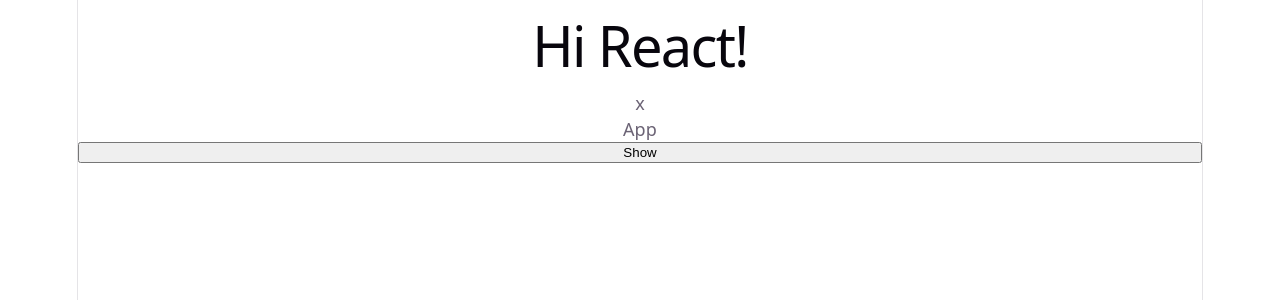
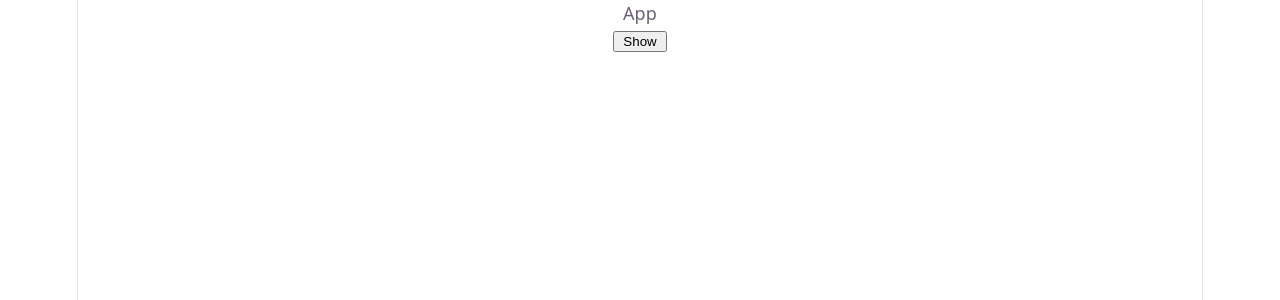
Before and after one commit to AleksandarStanisic021/react-three, a React (Vite) app: page / in a window 1280 px wide. Shown: the top 300 px of the page. Built offline with nearby package versions, Linux system fonts and the light colour scheme.

Commit message:
Refactor App component structure and remove unnecessary elements in main rendering

```diff
--- a/src/comps/App.jsx
+++ b/src/comps/App.jsx
@@ -4,11 +4,13 @@ const App = () => {
   const [show, setShow] = useState(false);
 
   return (
-    <>
+    <div>
       <p>App</p>
-      <button onClick={() => setShow(!show)}>Show</button>
-      {show && <p style={{ color: "red" }}>Show me baby</p>}
-    </>
+      <button style={{ width: "3rem" }} onClick={() => setShow(!show)}>
+        Show
+      </button>
+      {show && <p style={{ color: "red" }}>Show me baby!</p>}
+    </div>
   );
 };
 
--- a/src/main.jsx
+++ b/src/main.jsx
@@ -5,8 +5,6 @@ import App from "./comps/App";
 
 createRoot(document.getElementById("root")).render(
   <StrictMode>
-    <h1>Hi React!</h1>
-    {((e) => "x")()}
     <App />
   </StrictMode>,
 );
```
